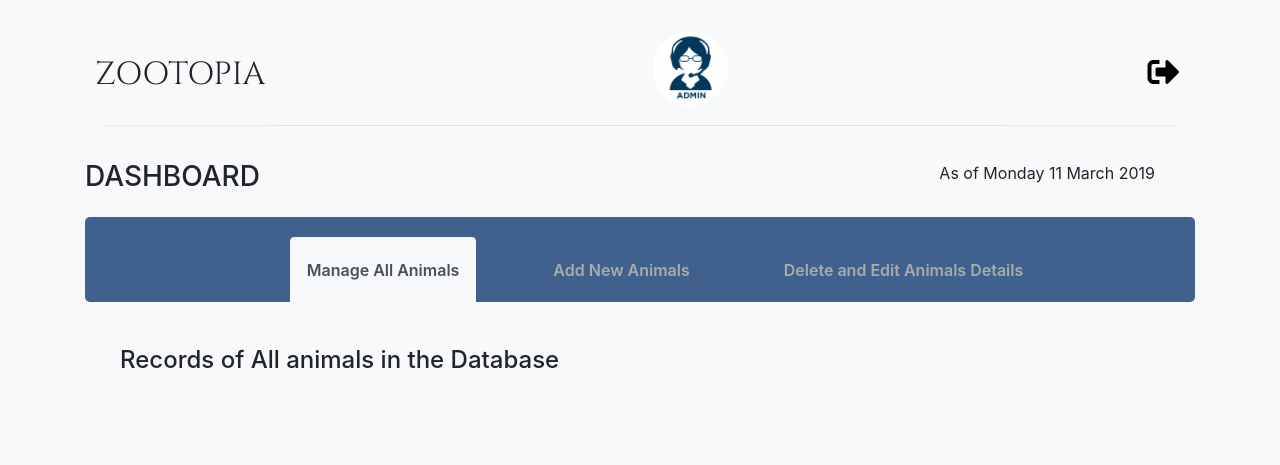
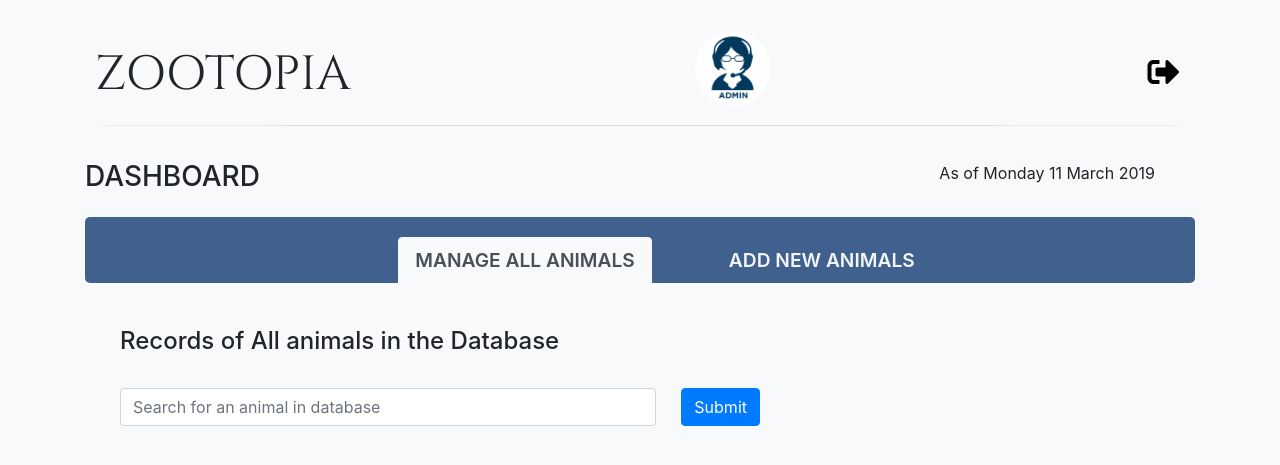
Before and after one commit to iKnowJavaScript/Zootopia-App, a PHP site: page /html/dashboard.html in a window 1280 px wide. Shown: the top 465 px of the page. Run offline with PHP 8.4, Linux system fonts and the light colour scheme; some libraries are stand-ins or nearby versions.

Commit message:
style view and edit button

```diff
--- a/css/dashboard.css
+++ b/css/dashboard.css
@@ -1,5 +1,5 @@
 @import url('https://fonts.googleapis.com/css?family=Cinzel');
-@import url('https://fonts.googleapis.com/css?family=Inconsolata');
+@import url('https://fonts.googleapis.com/css?family=Lato');
 
 body {
    background-color: #f8f9fa;
@@ -21,8 +21,11 @@
     color: rgb(229, 234, 240);
 }
 .nav-link {
-    color: rgb(169, 171, 173);
+    color: rgb(242, 244, 247);
     font-weight: 600;
+    text-transform: uppercase;
+    font-size: 1.2rem;
+    line-height: 1.5;
 }
 .tab-content {
     padding: 20px;
@@ -64,9 +67,8 @@
  }
 
 .btn-group {
-    display: flex;
-    justify-content: center;
-    align-items: center;
+    margin-left: auto;
+    margin-right: auto;
 }
 
 .edit {
@@ -84,6 +86,7 @@
 
 .containerHeading {
     margin-bottom: 20px;
+    font-size: 2.5rem;
 }
 #addMargin {
     margin-bottom: 10px;
@@ -99,7 +102,7 @@
     margin-top: 5px!important;
 }
 .card-text {
-    font-family: 'Inconsolata', monospace;
+    font-family: 'Lato', sans-serif;
 }
 
 .nav-tabs .nav-link.active, .nav-tabs .nav-item.show .nav-link {
@@ -137,7 +140,7 @@
 }
 
 .top-heading {
-    font-size: 2rem;
+    font-size: 3rem;
     text-decoration: none!important;
     color: #212529!important;
 }
@@ -146,3 +149,36 @@
     height: 15vw;
     object-fit: cover;
 }
+
+div.flexContainer {
+    display: flex;
+    justify-content: center;
+}
+
+.dashSearch {
+    display: flex;
+    margin-bottom: 2rem;
+    width: 50vw;
+}
+
+.remove {
+    margin-left: 1rem !important;
+    border-radius: 3px !important;
+    width: 5rem !important;
+    background-color: rgb(240, 101, 101) !important;
+    border-color: white !important;
+    color: white;
+}
+.remove:hover{
+    color: rgb(80, 76, 76);
+}
+#editButton {
+    border-radius: 3px !important;
+    width: 5rem !important;
+    background-color: rgb(240, 212, 88) !important;
+    border-color: white !important;
+    color: white;
+}
+#editButton:hover{
+    color: rgb(80, 76, 76);
+}
--- a/html/dashboard.html
+++ b/html/dashboard.html
@@ -5,7 +5,8 @@
   <meta charset="UTF-8">
   <meta name="viewport" content="width=device-width, initial-scale=1.0">
   <meta http-equiv="X-UA-Compatible" content="ie=edge">
-  <link rel="stylesheet" href="https://use.fontawesome.com/releases/v5.7.2/css/all.css" integrity="sha384-fnmOCqbTlWIlj8LyTjo7mOUStjsKC4pOpQbqyi7RrhN7udi9RwhKkMHpvLbHG9Sr" crossorigin="anonymous">
+  <link rel="stylesheet" href="https://use.fontawesome.com/releases/v5.7.2/css/all.css"
+    integrity="sha384-fnmOCqbTlWIlj8LyTjo7mOUStjsKC4pOpQbqyi7RrhN7udi9RwhKkMHpvLbHG9Sr" crossorigin="anonymous">
   <link rel="stylesheet" href="https://maxcdn.bootstrapcdn.com/bootstrap/4.3.1/css/bootstrap.min.css">
   <script src="https://ajax.googleapis.com/ajax/libs/jquery/3.3.1/jquery.min.js"></script>
   <script src="https://cdnjs.cloudflare.com/ajax/libs/popper.js/1.14.7/umd/popper.min.js"></script>
@@ -44,9 +45,6 @@
           <li class="nav-item">
             <a class="nav-link" data-toggle="tab" href="#addNewAnimals">Add New Animals</a>
           </li>
-          <li class="nav-item">
-            <a class="nav-link" data-toggle="tab" href="#editAnimals">Delete and Edit Animals Details</a>
-          </li>
         </ul>
       </div>
     </div>
@@ -56,6 +54,12 @@
     <div class="tab-content">
       <div id="allAnimals" class="container tab-pane active"><br>
         <h4>Records of All animals in the Database</h4><br>
+        <form>
+          <div class="dashSearch">
+            <input type="text" class="form-control" id="editSearch" placeholder="Search for an animal in database">
+             <button type="button" id="editTab" class="btn btn-primary editSubmit">Submit</button>
+          </div>
+        </form>
 
         <main role="main">
           <div class="album py-5 bg-light">
@@ -126,32 +130,6 @@
             </div>
           </form>
         </div>
-      </div>
-
-      <!-- Delete and Edit Animals -->
-      <div id="editAnimals" class="container tab-pane fade"><br>
-        <h4 id="addMargin">Input animal detail below</h4>
-
-        <form>
-          <div class="col-sm-6">
-            <label for="name">Animal Name
-            </label> <input type="text" class="form-control" id="editSearch" placeholder="i.e Tiger">
-          </div>
-          <br>
-          <button type="button" id="editTab" class="btn btn-primary editSubmit">Submit</button>
-        </form>
-
-        <main role="main">
-          <div class="album py-5 bg-light">
-            <div class="container">
-
-              <div class="row" id="divAppendEdit">
-
-              </div>
-            </div>
-          </div>
-
-        </main>
       </div>
 
       <!-- Delete animals -->
--- a/javascript/dashboard.js
+++ b/javascript/dashboard.js
@@ -57,6 +57,7 @@
 
   //declaring variable to be used later
   let $divAppendEdit = $('#divAppendEdit');
+  let $divAppendAdmin = $('#divAppendAdmin');
 
   let $name = $('#putName'); //tittle
   let $species = $('#putSpecies');
@@ -69,7 +70,7 @@
 
 
   function addAnimalAdmin(animal) {
-    $divAppendEdit.append(`<div class="col-md-4">
+    $divAppendAdmin.append(`<div class="col-md-4">
     <div class="card mb-4 box-shadow">
       <img class="card-img-top" src=${animal.image} alt="${animal.name} image">
       <div class="card-body">
@@ -94,16 +95,17 @@
   $('#editTab').click(function (e) {
     e.preventDefault();
     let $editSearch = $('#editSearch');
-    $editSearch = $editSearch.val();
+    $editSearch2 = $editSearch.val();
 
-    $divAppendEdit.empty();
+    $divAppendAdmin.empty();
 
     $.ajax({
       type: 'GET',
-      url: 'http://localhost:3000/animals?q=' + $editSearch,
+      url: 'http://localhost:3000/animals?q=' + $editSearch2,
       success: function (animals) {
         $.each(animals, (i, animal) => {
           addAnimalAdmin(animal);
+          $editSearch.val('')
         })
       },
       error: function () {
```
Also changed, not shown: css/style.css (+30 -2 lines). Lines whose indentation alone changed are shown as unchanged.
